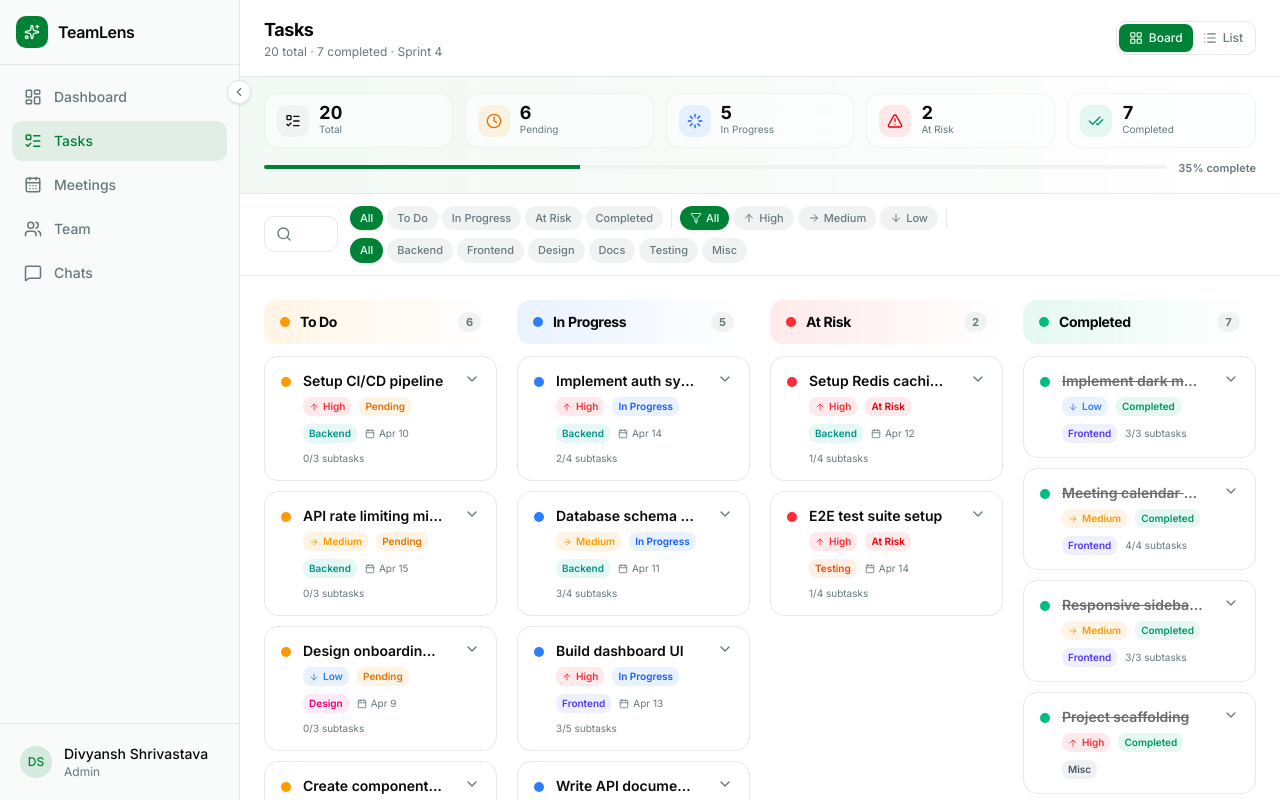
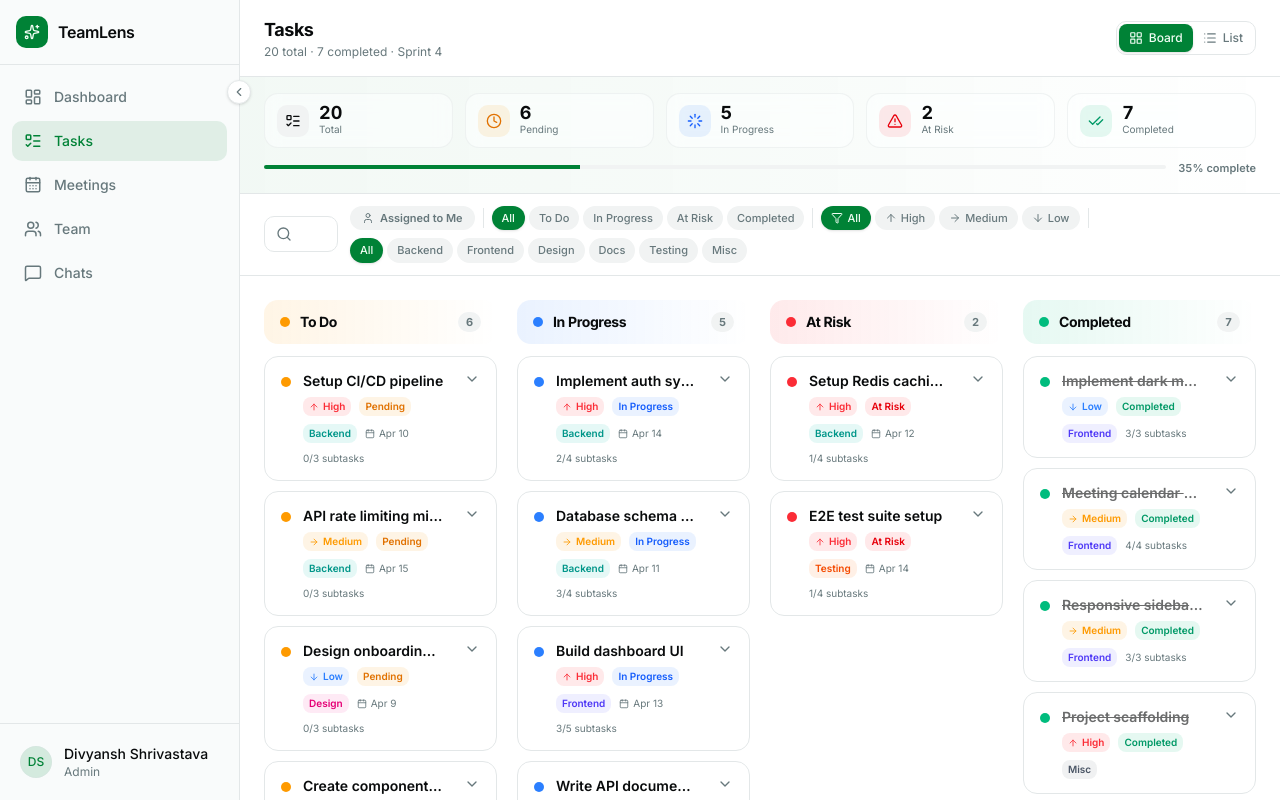
Before and after one commit to lovesinghal31/teamlens-frontend, a Next.js app: page /dashboard/tasks in a window 1280 px wide. Built offline with nearby package versions, Linux system fonts and the light colour scheme.

Commit message:
feat: implement task dashboard page with filtering, search, and view toggling

```diff
--- a/app/dashboard/tasks/page.tsx
+++ b/app/dashboard/tasks/page.tsx
@@ -1,6 +1,7 @@
 "use client"
 
 import * as React from "react"
+import { useSearchParams, useRouter } from "next/navigation"
 import {
   Search,
   X,
@@ -15,11 +16,13 @@ import {
   ArrowRight,
   ArrowDown,
   Clock,
+  User,
 } from "lucide-react"
 import { cn } from "@/lib/utils"
 import { TaskColumn } from "@/components/tasks/task-column"
 import { TaskCard } from "@/components/tasks/task-card"
 import { taskItems } from "@/lib/task-mock-data"
+import { currentUser } from "@/lib/mock-data"
 import type { TaskStatus } from "@/lib/team-types"
 import type { TaskPriority, TaskCategory } from "@/lib/task-types"
 import { Progress } from "@/components/ui/progress"
@@ -76,6 +79,11 @@ function useTaskStats() {
 // ── Page ───────────────────────────────────────────────────
 
 export default function TaskPage() {
+  const searchParams = useSearchParams()
+  const router = useRouter()
+
+  const assignedMe = searchParams.get("assignedMe") === "true"
+
   const [view, setView] = React.useState<ViewMode>("board")
   const [search, setSearch] = React.useState("")
   const [statusFilter, setStatusFilter] = React.useState<StatusFilter>("all")
@@ -83,10 +91,21 @@ export default function TaskPage() {
   const [categoryFilter, setCategoryFilter] = React.useState<CategoryFilter>("all")
   const [expandedId, setExpandedId] = React.useState<string | null>(null)
 
+  const toggleAssignedMe = () => {
+    const params = new URLSearchParams(searchParams.toString())
+    if (assignedMe) {
+      params.delete("assignedMe")
+    } else {
+      params.set("assignedMe", "true")
+    }
+    router.push(`/dashboard/tasks?${params.toString()}`, { scroll: false })
+  }
+
   const stats = useTaskStats()
 
   // Filtered tasks
   const filteredTasks = taskItems.filter((t) => {
+    if (assignedMe && !t.assignees.some((a) => a.id === currentUser.id)) return false
     if (search && !t.title.toLowerCase().includes(search.toLowerCase())) return false
     if (statusFilter !== "all" && t.status !== statusFilter) return false
     if (priorityFilter !== "all" && t.priority !== priorityFilter) return false
@@ -111,6 +130,7 @@ export default function TaskPage() {
   }
 
   const activeFilterCount =
+    (assignedMe ? 1 : 0) +
     (statusFilter !== "all" ? 1 : 0) +
     (priorityFilter !== "all" ? 1 : 0) +
     (categoryFilter !== "all" ? 1 : 0)
@@ -120,6 +140,11 @@ export default function TaskPage() {
     setPriorityFilter("all")
     setCategoryFilter("all")
     setSearch("")
+    if (assignedMe) {
+      const params = new URLSearchParams(searchParams.toString())
+      params.delete("assignedMe")
+      router.push(`/dashboard/tasks?${params.toString()}`, { scroll: false })
+    }
   }
 
   return (
@@ -241,6 +266,24 @@ export default function TaskPage() {
 
           {/* Filter controls */}
           <div className="flex flex-wrap items-center gap-2">
+            {/* Assigned to Me toggle */}
+            <button
+              onClick={toggleAssignedMe}
+              className={cn(
+                "flex items-center gap-1.5 rounded-full px-3 py-1 text-[11px] font-semibold transition-all duration-200",
+                assignedMe
+                  ? "bg-violet-600 text-white shadow-sm shadow-violet-500/25"
+                  : "bg-muted text-muted-foreground hover:bg-accent hover:text-accent-foreground"
+              )}
+              id="filter-assigned-me"
+            >
+              <User className="size-3" />
+              Assigned to Me
+            </button>
+
+            {/* Divider */}
+            <div className="hidden h-5 w-px bg-border sm:block" />
+
             {/* Status filter */}
             <div className="flex items-center gap-1">
               {statusFilters.map((f) => (
```
